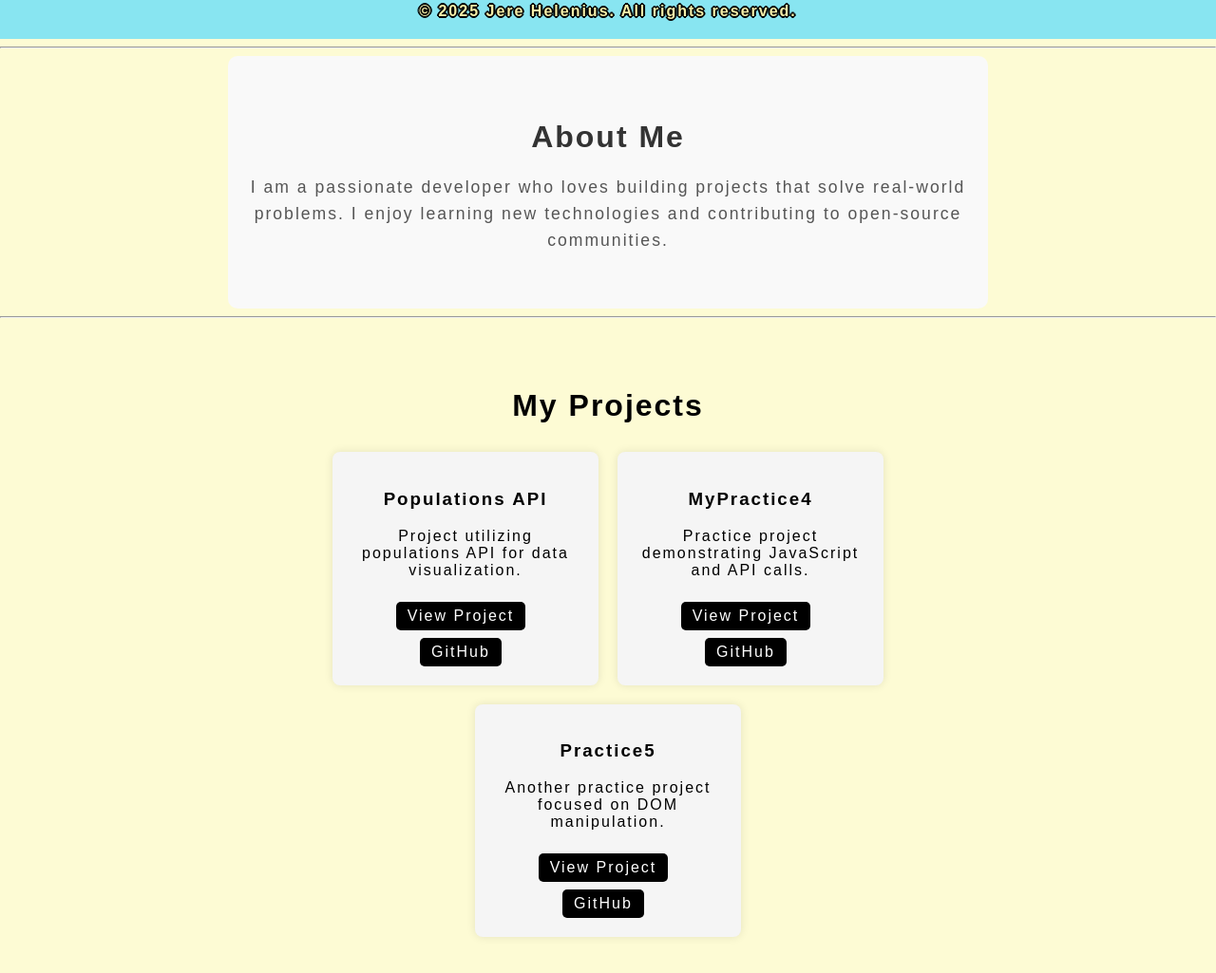
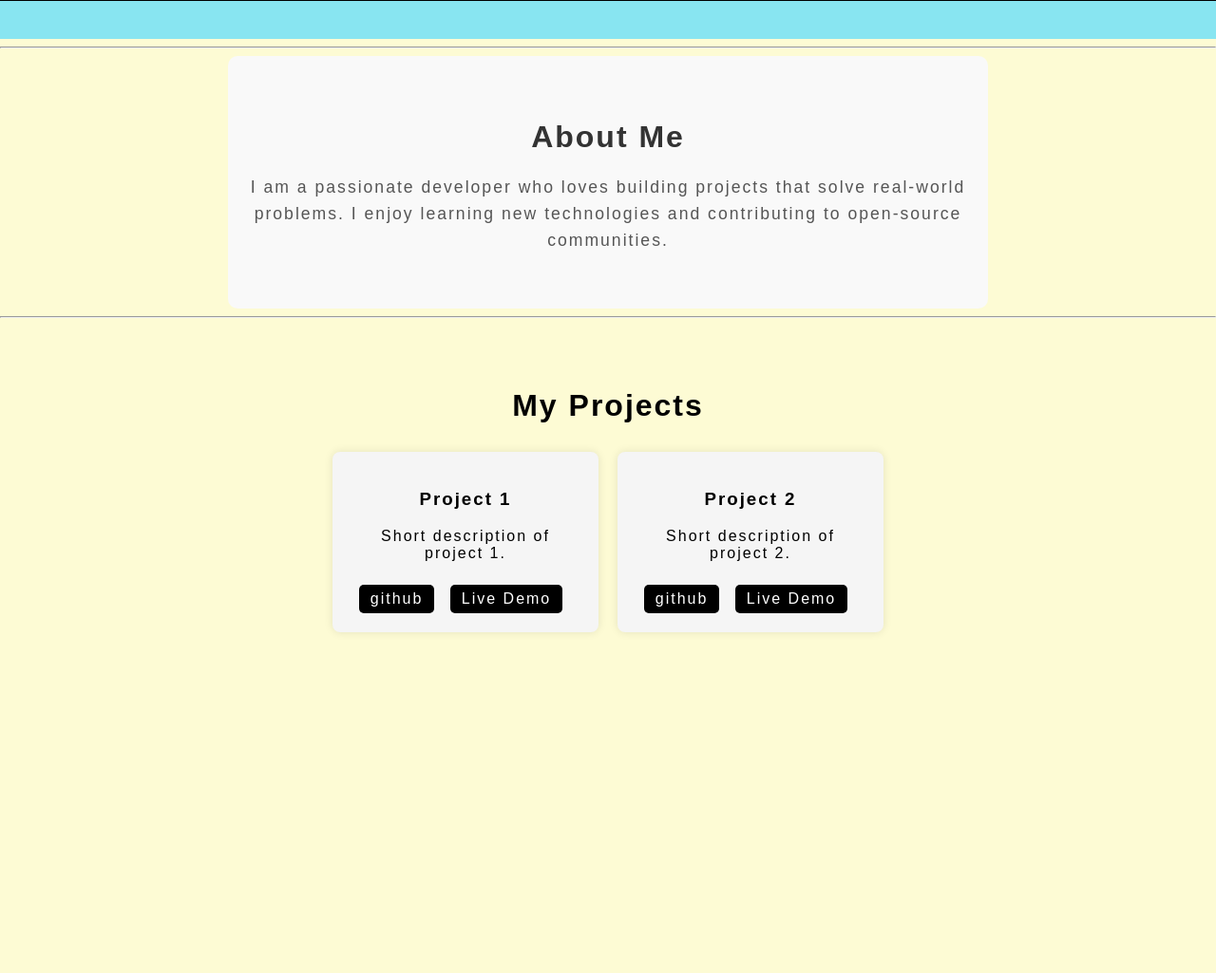
Before and after one commit to Jerehe1/Porfolio, a plain HTML site: page index.html in a window 1280 px wide. Shown: the part 759-1784 px from the top of the page at 95% size. After the commit the page ends 1465 px from the top, so only its background shows below. Drawn offline with Linux system fonts and the light colour scheme.

Commit message:
change in title

```diff
--- a/index.html
+++ b/index.html
@@ -40,32 +40,25 @@
   <h2>My Projects</h2>
   <div class="projects2">
     <article class="projects3">
-      <h3>Populations API</h3>
-      <p>Project utilizing populations API for data visualization.</p>
-      <a href="My%20Projects/Populations/index.html" target="_blank">View Project</a>
-      <a href="https://github.com/Jerehe1/Jerehe1.github.io/tree/main/My%20Projects/Populations" target="_blank">GitHub</a>
+      <h3>Project 1</h3>
+      <p>Short description of project 1.</p>
+      <a href="https://github.com/yourusername/project1" target="_blank">github</a>
+      <a href="https://your-live-demo-link.com" target="_blank">Live Demo</a>
     </article>
 
     <article class="projects3">
-      <h3>MyPractice4</h3>
-      <p>Practice project demonstrating JavaScript and API calls.</p>
-      <a href="My%20Projects/MyPractice4/index.html" target="_blank">View Project</a>
-      <a href="https://github.com/Jerehe1/Jerehe1.github.io/tree/main/My%20Projects/MyPractice4" target="_blank">GitHub</a>
+      <h3>Project 2</h3>
+      <p>Short description of project 2.</p>
+      <a href="https://github.com/yourusername/project2" target="_blank">github</a>
+      <a href="https://your-live-demo-link.com" target="_blank">Live Demo</a>
     </article>
 
-    <article class="projects3">
-      <h3>Practice5</h3>
-      <p>Another practice project focused on DOM manipulation.</p>
-      <a href="My%20Projects/Practice5/index.html" target="_blank">View Project</a>
-      <a href="https://github.com/Jerehe1/Jerehe1.github.io/tree/main/My%20Projects/Practice5" target="_blank">GitHub</a>
-    </article>
 
-    <!-- Add more projects similarly -->
   </div>
 </section>
 
 <div class="foot1">
-<h1 class="foot2">© 2025 Jere Helenius. All rights reserved.</h1>
+<h1 class="foot2"></h1>
 </Footer>
 </div>
 </body>
```
